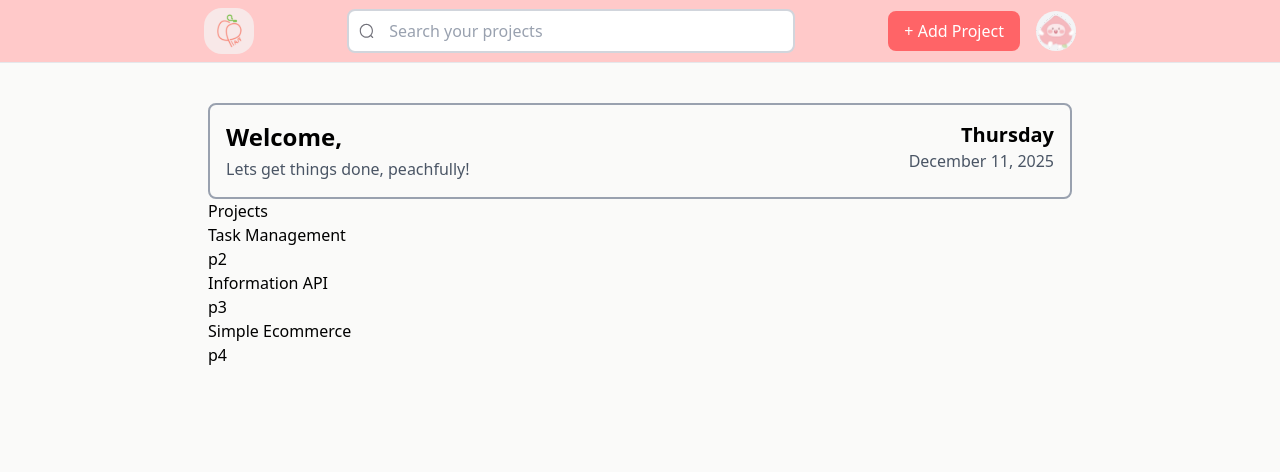
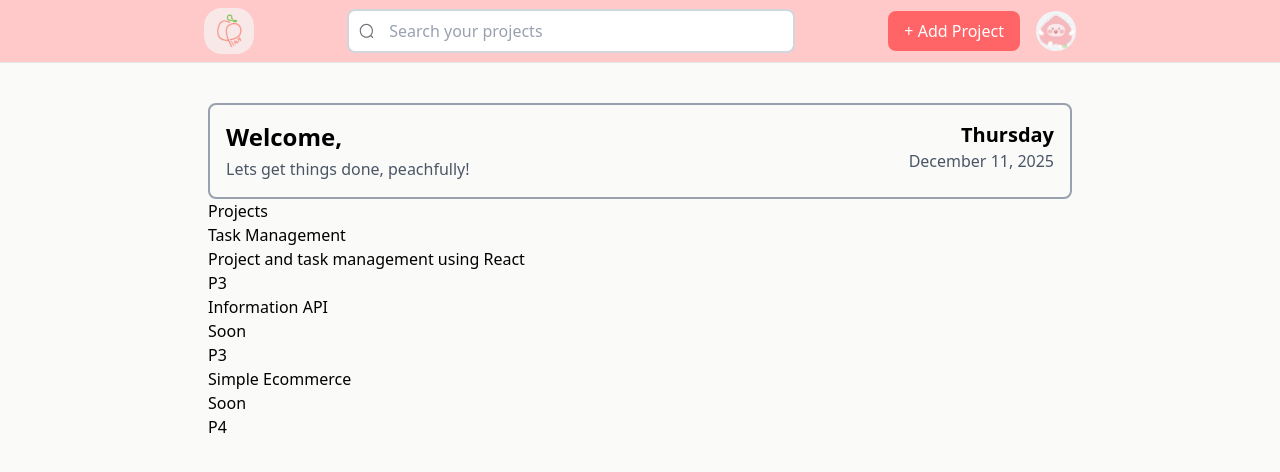
Before and after one commit to aletheaalmas/peachplan, a React (Vite) app: page / in a window 1280 px wide. Shown: the top 472 px of the page. Built offline with nearby package versions, Linux system fonts and the light colour scheme.

Commit message:
feat: type Project Projects for dataProjects and add description

```diff
--- a/src/components/projects.tsx
+++ b/src/components/projects.tsx
@@ -1,9 +1,49 @@
-const dataProjects = [
-  { id: 1, title: "Personal Web", isDone: true, priority: "p1" },
-  { id: 2, title: "Contact Management", isDone: true, priority: "p2" },
-  { id: 3, title: "Task Management", isDone: false, priority: "p2" },
-  { id: 4, title: "Information API", isDone: false, priority: "p3" },
-  { id: 5, title: "Simple Ecommerce", isDone: false, priority: "p4" },
+export type Project = {
+  id: number;
+  title: string;
+  isDone: boolean;
+  priority: "P1" | "P2" | "P3" | "P4";
+  description: string;
+};
+
+export type Projects = Project[];
+
+const dataProjects: Projects = [
+  {
+    id: 1,
+    title: "Personal Web",
+    isDone: true,
+    priority: "P1",
+    description: "Personal website with HTML & CSS",
+  },
+  {
+    id: 2,
+    title: "CRM",
+    isDone: true,
+    priority: "P2",
+    description: "Simple CRM web using tailwind and JavaScript",
+  },
+  {
+    id: 3,
+    title: "Task Management",
+    isDone: false,
+    priority: "P3",
+    description: "Project and task management using React",
+  },
+  {
+    id: 4,
+    title: "Information API",
+    isDone: false,
+    priority: "P3",
+    description: "Soon",
+  },
+  {
+    id: 5,
+    title: "Simple Ecommerce",
+    isDone: false,
+    priority: "P4",
+    description: "Soon",
+  },
 ];
 
 export function Projects() {
@@ -13,11 +53,12 @@ export function Projects() {
       <ul>
         {dataProjects.map((project) => (
           <li key={project.id}>
-          <ProjectItem
-            title={project.title}
-            isDone={project.isDone}
-            priority={project.priority}
-          />
+            <ProjectItem
+              title={project.title}
+              isDone={project.isDone}
+              priority={project.priority}
+              description={project.description}
+            />
           </li>
         ))}
       </ul>
@@ -29,10 +70,12 @@ export function ProjectItem({
   title,
   isDone,
   priority,
+  description,
 }: {
   title: string;
   isDone: boolean;
   priority: string;
+  description: string;
 }) {
   if (isDone) {
     return null;
@@ -41,6 +84,7 @@ export function ProjectItem({
   return (
     <div>
       <h2>{title}</h2>
+      <p>{description}</p>
       <p>{priority}</p>
     </div>
   );
```
